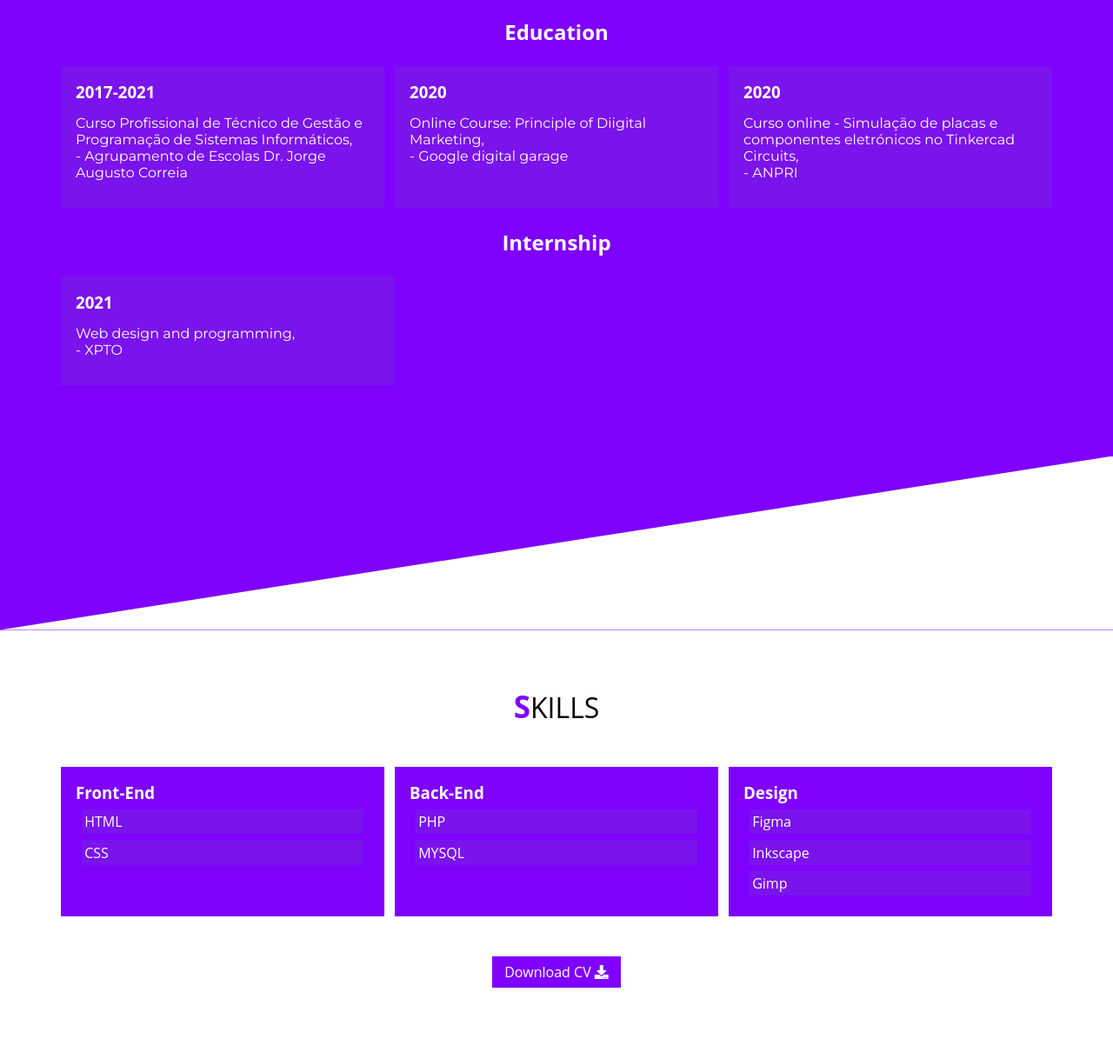
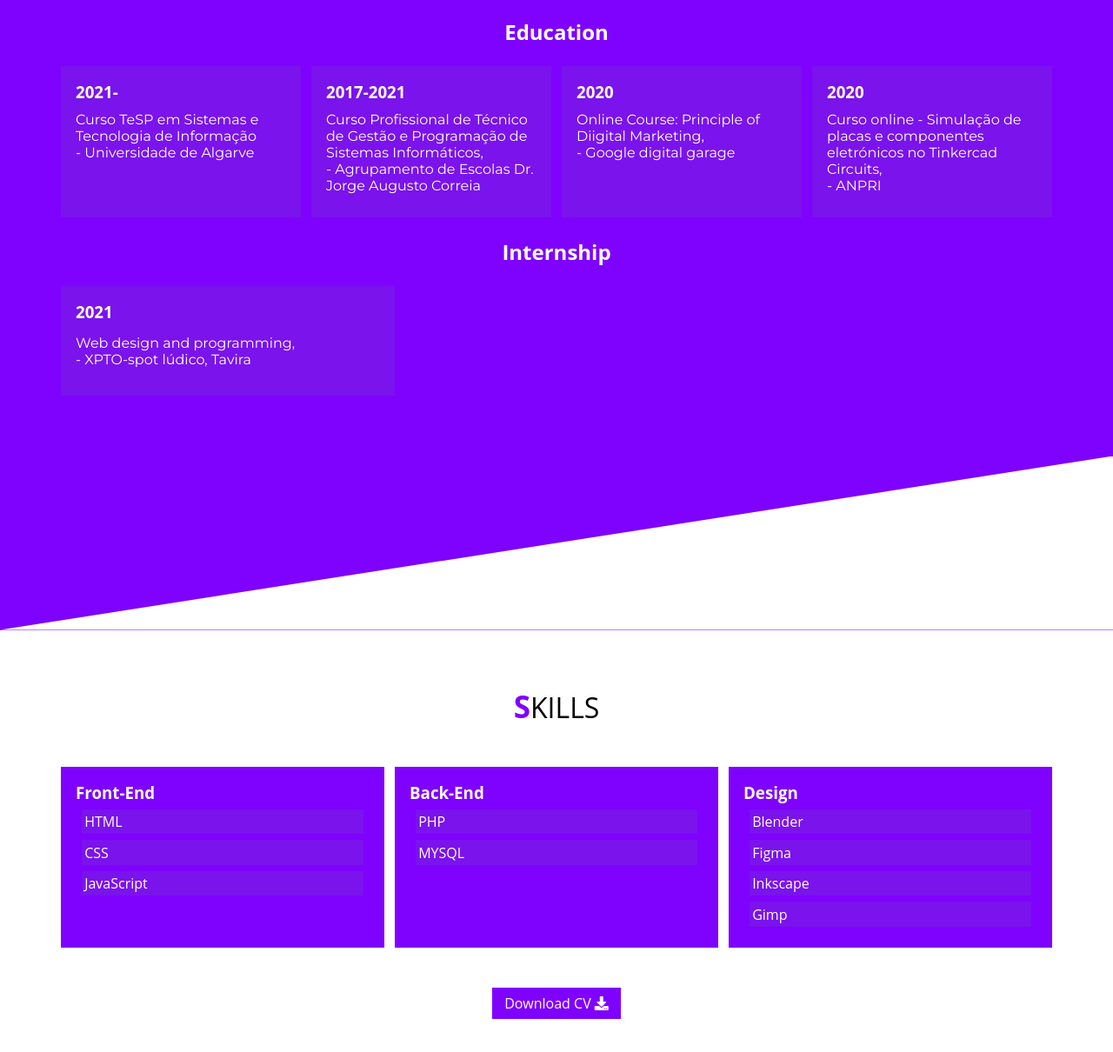
Before and after one commit to toyanju/portfolio, a plain HTML site: page index.html in a window 1280 px wide. Shown: the part 654-1864 px from the top of the page at 87% size. Drawn offline with Linux system fonts and the light colour scheme; a web font is replaced by a local one.

Commit message:
Update index.html
update #1

```diff
--- a/index.html
+++ b/index.html
@@ -81,6 +81,10 @@
 			<center><h2>Education</h2></center>
 			<div class="abt">
 				<div class="timeline">
+					<h3>2021-</h3>
+					<p>Curso TeSP em Sistemas e Tecnologia de Informação<br>- Universidade de Algarve</p>
+				</div>
+				<div class="timeline">
 					<h3>2017-2021</h3>
 					<p>Curso Profissional de Técnico de Gestão e Programação de
 						Sistemas Informáticos,<br>- Agrupamento de Escolas Dr. Jorge Augusto Correia</p>
@@ -99,7 +103,7 @@
 			<div style="display: flex;">
 				<div class="timeline">
 					<h3>2021</h3>
-					<p>Web design and programming,<br>- XPTO</p>
+					<p>Web design and programming,<br>- XPTO-spot lúdico, Tavira</p>
 				</div>
 			</div>
 		</div>
@@ -111,6 +115,7 @@
 					<ul>
 						<li>HTML</li>
 						<li>CSS</li>
+						<li>JavaScript</li>
 					</ul>
 				</div>
 				<div class="listskill">
@@ -123,6 +128,7 @@
 				<div class="listskill">
 					<h3>Design</h3>
 					<ul>
+						<li>Blender</li>
 						<li>Figma</li>
 						<li>Inkscape</li>
 						<li>Gimp</li>
```
